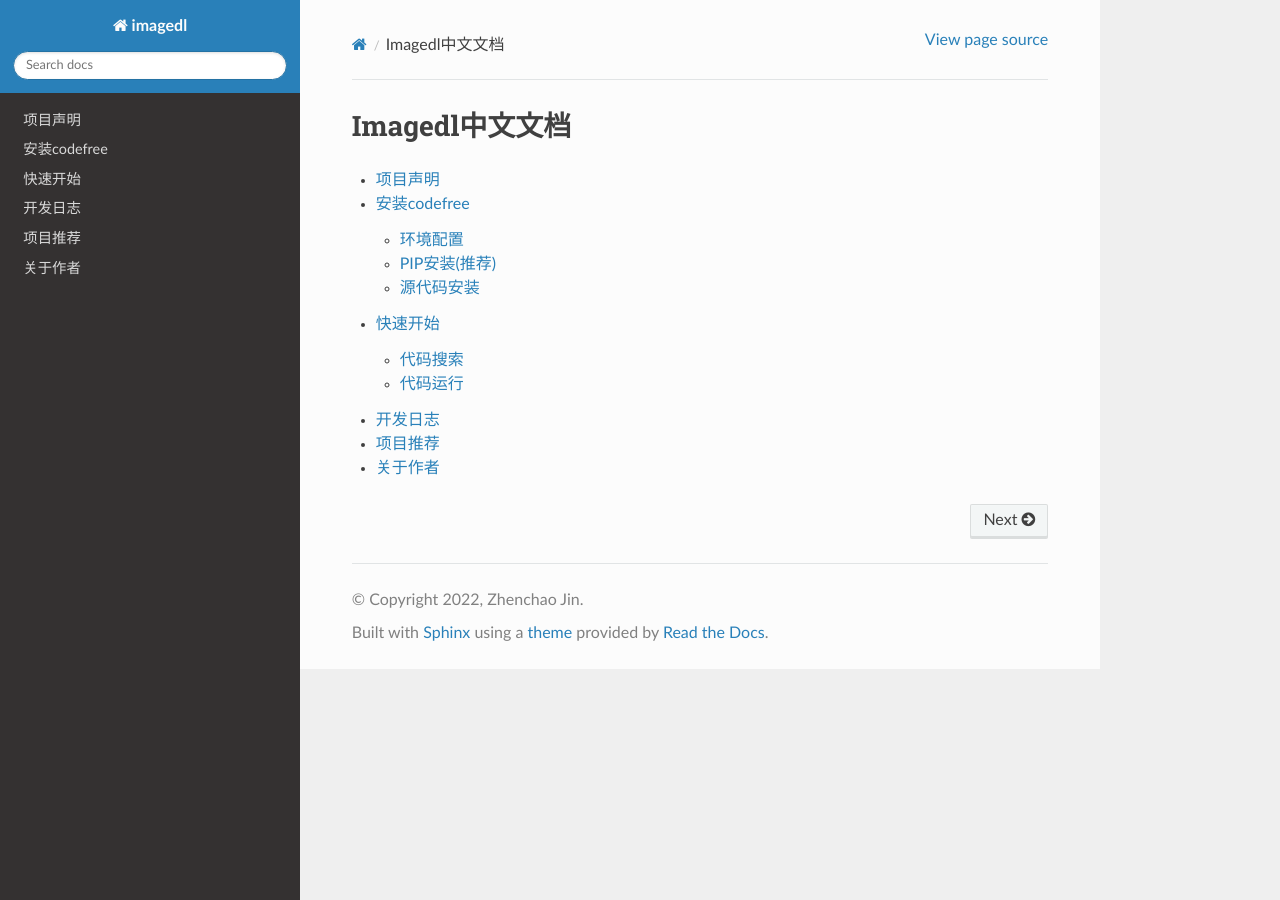
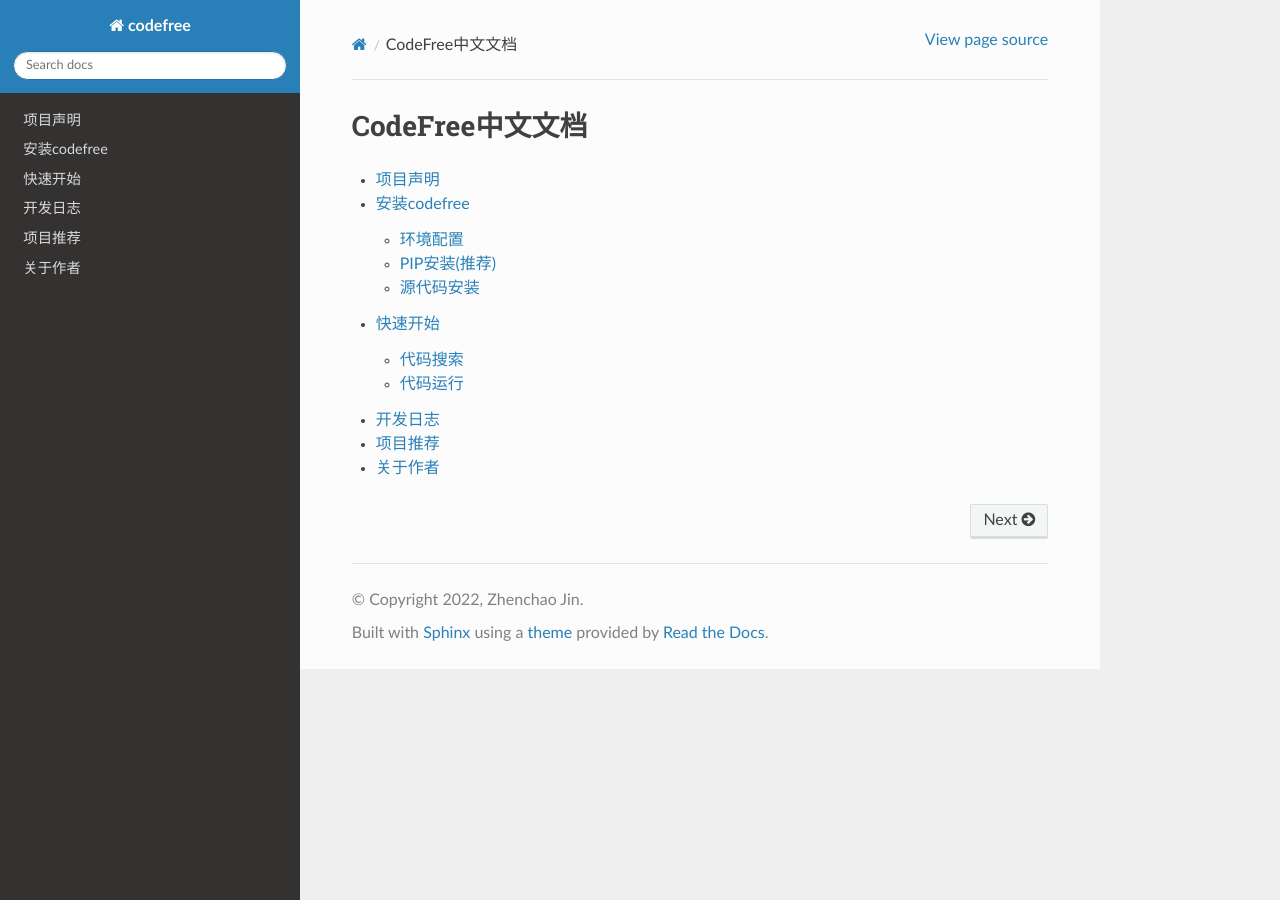
Before and after one commit to CharlesPikachu/codefree, a Sphinx documentation site: the page built from docs/index.rst, in a window 1280 px wide. Built offline with Sphinx 7.4.7 and the Read the Docs theme 2.0.0, drawn with Linux system fonts in a browser that asks for light colours.

Commit message:
update docs

```diff
--- a/docs/conf.py
+++ b/docs/conf.py
@@ -17,7 +17,7 @@
 
 # -- Project information -----------------------------------------------------
 
-project = 'imagedl'
+project = 'codefree'
 copyright = '2022, Zhenchao Jin'
 author = 'Zhenchao Jin'
 release = '0.1.0'
--- a/docs/index.rst
+++ b/docs/index.rst
@@ -1,9 +1,9 @@
-.. Imagedl documentation master file, created by
+.. CodeFree documentation master file, created by
    sphinx-quickstart on Sat Feb 29 22:07:23 2020.
    You can adapt this file completely to your liking, but it should at least
    contain the root `toctree` directive.
 
-Imagedl中文文档
+CodeFree中文文档
 ========================================
 
 .. toctree::
```
